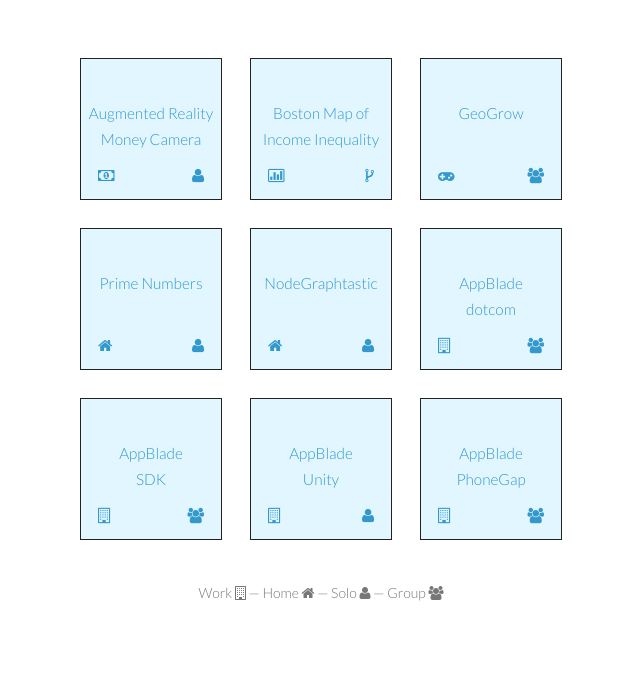
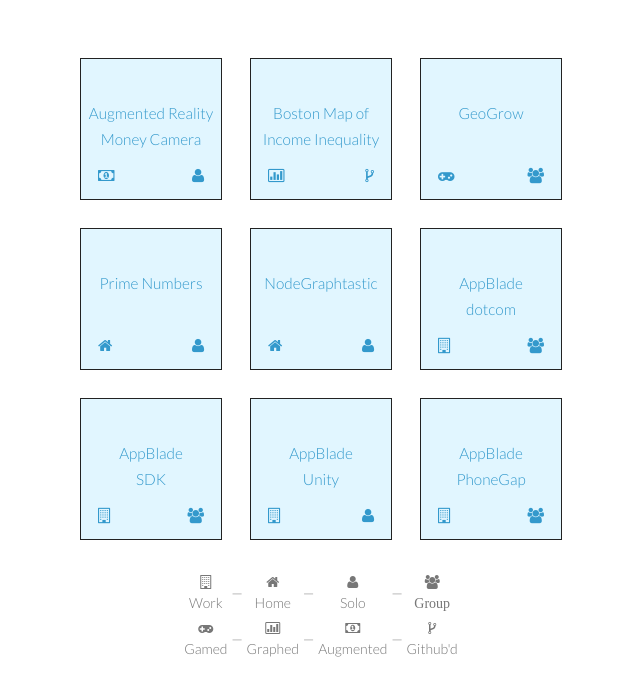
Before and after one commit to andrewtremblay/andrewtremblay.github.com, a plain HTML site: page index.html in a window 1280 px wide. Shown: the whole page, without its empty margins (319-959 px from the left). Drawn offline with nearby package versions, Linux system fonts and the light colour scheme; files that its build step writes are made by us from their sources.

Commit message:
styled the mobile-hidden footer with an icon key.

```diff
--- a/css/styles.css
+++ b/css/styles.css
@@ -85,6 +85,11 @@ footer {
   	margin-right: auto;
 }
 
+td {
+  	text-align: center;
+}
+
+
 .right-edge {
     position: fixed;
     right: 0px;
--- a/index.html
+++ b/index.html
@@ -212,7 +212,22 @@
 		</div>
 	</section>
 	<footer class="hidden-phone">
-		<center> <p>Work <i class="icon-building"></i> &mdash; Home <i class="icon-home"></i> &mdash; Solo  <i class="icon-user"></i> &mdash; Group <i class="icon-group"></i></p> </center>
+		<center>
+		<table><tbody>
+		<tr>
+			<td><i class="icon-building"></i><br/>Work</td><td>&mdash;</td>
+			<td><i class="icon-home"></i><br/>Home</td><td>&mdash;</td>
+			<td><i class="icon-user"></i><br/>Solo</td><td>&mdash;</td>
+			<td><i class="icon-group"</i><br/>Group</td>
+		</tr>
+		<tr>
+			<td><i class="icon-gamepad"></i><br/>Gamed<br/></td><td> &mdash;</td>
+			<td><i class="icon-bar-chart"></i><br/>Graphed<br/></td><td>&mdash;</td>
+			<td><i class="icon-money"></i><br/>Augmented<br/></td><td>&mdash;</td>
+			<td><i class="icon-code-fork"></i><br/>Github'd<br/></td>
+		</tr>
+		</tbody><table>
+		</center>
 	</footer>
     <script src="js/scale.fix.js"></script>
     <script src="js/bootstrap.min.js"></script>
```
